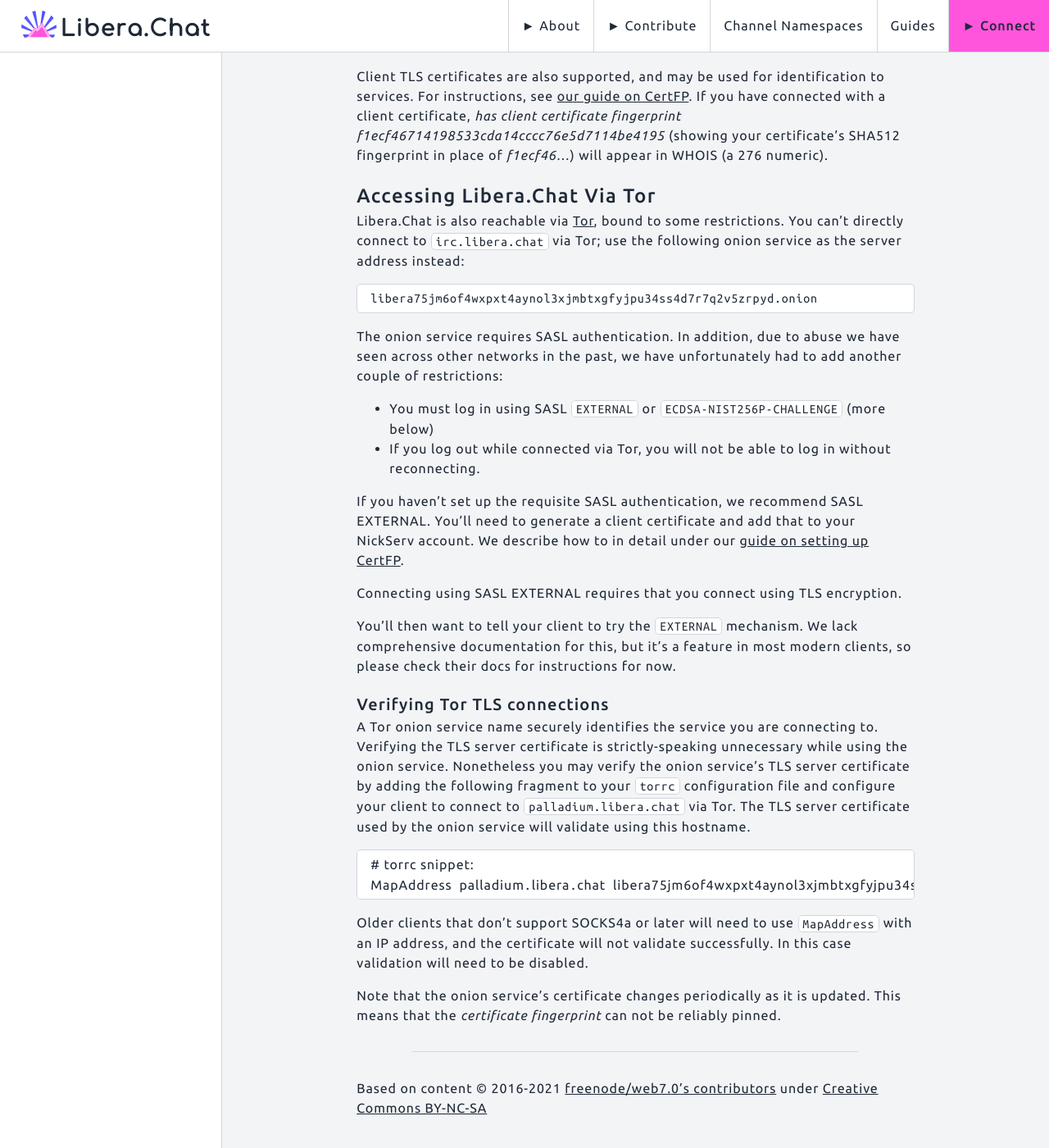
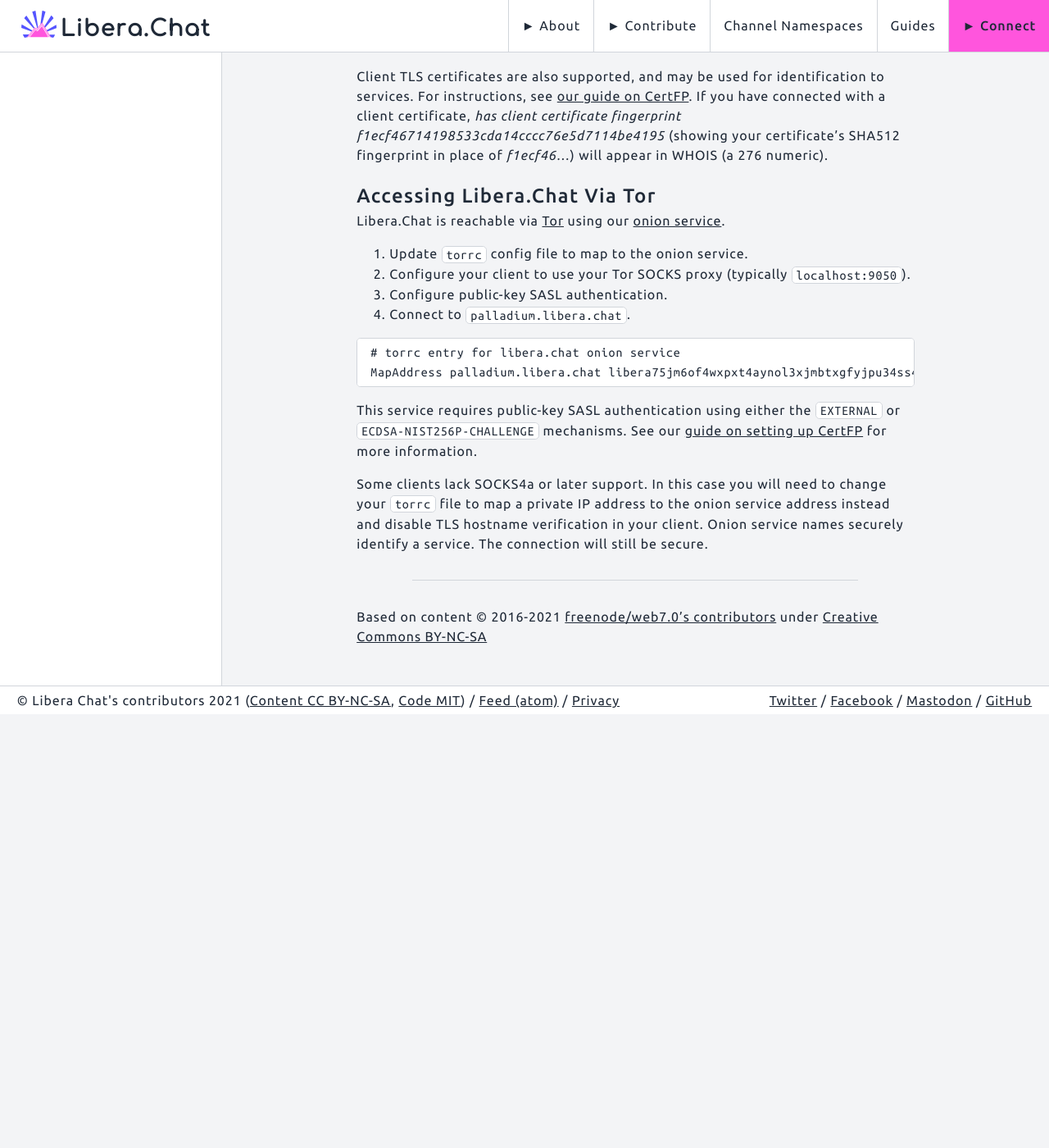
Before and after one commit to Libera-Chat/libera-chat.github.io, a Jekyll site: the page built from content/_guides/connect.md, in a window 1280 px wide and 1400 px high, scrolled down 1048 px. Shown: the whole window at 82% size. Built offline with Jekyll 4.4.1, drawn with Linux system fonts in a browser that asks for light colours; after the commit the page ends 1919 px from its top, so only the background shows below that.

Commit message:
Simplify Tor instructions

````diff
--- a/content/_guides/connect.md
+++ b/content/_guides/connect.md
@@ -56,54 +56,25 @@
 
 ## Accessing Libera.Chat Via Tor
 
-Libera.Chat is also reachable via
-[Tor](https://www.torproject.org/), bound to some restrictions. You can't
-directly connect to `irc.libera.chat` via Tor; use the following onion service
-as the server address instead:
+Libera.Chat is reachable via [Tor](https://www.torproject.org/) using our
+[onion service](https://community.torproject.org/onion-services/).
 
-```hostname
-libera75jm6of4wxpxt4aynol3xjmbtxgfyjpu34ss4d7r7q2v5zrpyd.onion
+1. Update `torrc` config file to map to the onion service.
+2. Configure your client to use your Tor SOCKS proxy (typically `localhost:9050`).
+3. Configure public-key SASL authentication.
+4. Connect to `palladium.libera.chat`.
+
 ```
-
-The onion service requires SASL authentication. In addition, due to abuse
-we have seen across other networks in the past, we have unfortunately had to
-add another couple of restrictions:
-
-- You must log in using SASL `EXTERNAL` or `ECDSA-NIST256P-CHALLENGE` (more
-  below)
-- If you log out while connected via Tor, you will not be able to log in
-  without reconnecting.
-
-If you haven't set up the requisite SASL authentication, we recommend SASL
-EXTERNAL. You'll need to generate a client certificate and add that to your
-NickServ account. We describe how to in detail under our
-[guide on setting up CertFP](/guides/certfp.html).
-
-Connecting using SASL EXTERNAL requires that you connect using TLS encryption.
-
-You'll then want to tell your client to try the `EXTERNAL` mechanism. We lack
-comprehensive documentation for this, but it's a feature in most modern
-clients, so please check their docs for instructions for now.
-
-### Verifying Tor TLS connections
-
-A Tor onion service name securely identifies the service you are connecting
-to. Verifying the TLS server certificate is strictly-speaking unnecessary
-while using the onion service. Nonetheless you may verify the onion service's
-TLS server certificate by adding the following fragment to your `torrc`
-configuration file and configure your client to connect to
-`palladium.libera.chat` via Tor. The TLS server certificate used by the onion
-service will validate using this hostname.
-
-```config
-# torrc snippet:
+# torrc entry for libera.chat onion service
 MapAddress palladium.libera.chat libera75jm6of4wxpxt4aynol3xjmbtxgfyjpu34ss4d7r7q2v5zrpyd.onion
 ```
 
-Older clients that don't support SOCKS4a or later will need to use `MapAddress`
-with an IP address, and the certificate will not validate successfully.
-In this case validation will need to be disabled.
+This service requires public-key SASL authentication using either the
+`EXTERNAL` or `ECDSA-NIST256P-CHALLENGE` mechanisms.  See our
+[guide on setting up CertFP](/guides/certfp.html) for more information.
 
-Note that the onion service's certificate changes periodically as it is
-updated. This means that the *certificate fingerprint* can not be reliably
-pinned.
+Some clients lack SOCKS4a or later support. In this case you will need to
+change your `torrc` file to map a private IP address to the onion service
+address instead and disable TLS hostname verification in your client. Onion
+service names securely identify a service. The connection will still be
+secure.
````
